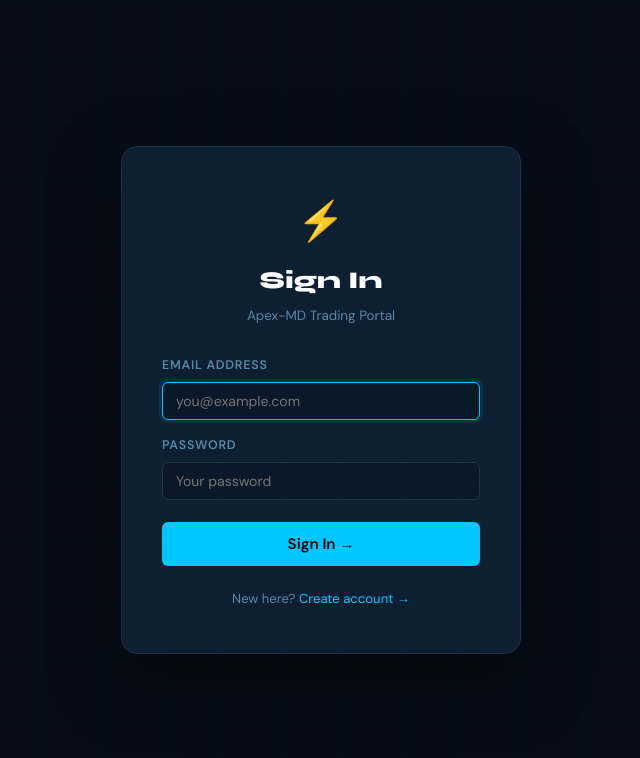
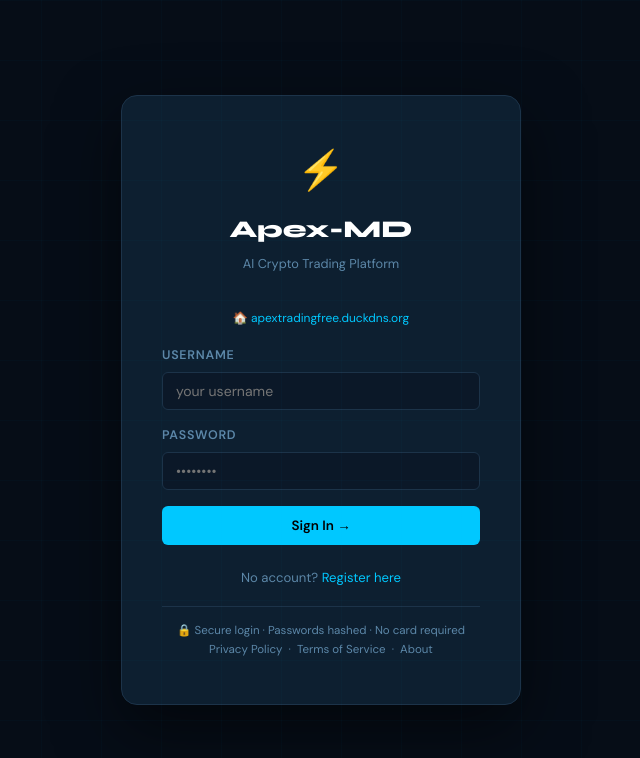
Before and after one commit to pancha2000/Apex-MD-Trading-Helper-vps, a website: page web/public/views/auth/login.html in a window 1280 px wide. Shown: the whole page, without its empty margins (319-959 px from the left). Drawn offline with Linux system fonts and the light colour scheme.

Commit message:
update login.html

```diff
--- a/web/public/views/auth/login.html
+++ b/web/public/views/auth/login.html
@@ -3,50 +3,99 @@
 <head>
 <meta charset="UTF-8">
 <meta name="viewport" content="width=device-width,initial-scale=1">
-<title>Sign In · Apex-MD</title>
+<title>Sign In · Apex-MD — AI Crypto Trading Platform</title>
+<meta name="description" content="Sign in to your Apex-MD account — AI-powered crypto trading platform.">
+<meta name="robots" content="noindex, nofollow">
 <link rel="stylesheet" href="/css/main.css">
 <link rel="stylesheet" href="/css/auth.css">
 </head>
 <body>
 <div class="auth-wrap">
-  <div class="auth-box fade-up">
+  <div class="auth-box">
+
+    <!-- Branding -->
     <div class="auth-logo">
       <div class="auth-logo-icon">⚡</div>
-      <div class="auth-title">Sign In</div>
-      <div class="auth-sub">Apex-MD Trading Portal</div>
+      <div class="auth-title">Apex-MD</div>
+      <div class="auth-sub" style="font-size:.8rem;color:var(--text2)">AI Crypto Trading Platform</div>
     </div>
+
+    <!-- Site identity — helps Google verify legitimacy -->
+    <div style="text-align:center;margin-bottom:16px">
+      <a href="/" style="font-size:.75rem;color:var(--accent);text-decoration:none">
+        🏠 apextradingfree.duckdns.org
+      </a>
+    </div>
+
     <div id="msg"></div>
-    <form method="POST" action="/auth/login">
-      <input type="hidden" id="next-input" name="next" value="">
+
     <div class="field">
-        <label class="field-label">Email Address</label>
-        <input class="inp" type="email" name="email" placeholder="you@example.com" autocomplete="email" autofocus required>
+      <label class="field-label">Username</label>
+      <input class="inp" id="uname" type="text" autocomplete="username" placeholder="your username">
     </div>
     <div class="field">
       <label class="field-label">Password</label>
-        <input class="inp" type="password" name="password" placeholder="Your password" autocomplete="current-password" required>
+      <input class="inp" id="pwd" type="password" autocomplete="current-password" placeholder="••••••••">
     </div>
-      <button type="submit" class="btn btn-primary" style="width:100%;justify-content:center;padding:12px;font-size:.95rem;margin-top:6px">
+
+    <button class="btn btn-primary" style="width:100%;justify-content:center;padding:11px" id="login-btn" onclick="doLogin()">
       Sign In →
     </button>
-    </form>
-    <div class="auth-footer">New here? <a href="/auth/register">Create account →</a></div>
+
+    <div class="auth-footer">
+      No account? <a href="/auth/register">Register here</a>
+    </div>
+
+    <!-- Trust signals -->
+    <div style="margin-top:18px;padding-top:14px;border-top:1px solid var(--border);text-align:center;font-size:.72rem;color:var(--text2);line-height:1.7">
+      🔒 Secure login · Passwords hashed · No card required<br>
+      <a href="/privacy" style="color:var(--text2)">Privacy Policy</a>
+      &nbsp;·&nbsp;
+      <a href="/terms" style="color:var(--text2)">Terms of Service</a>
+      &nbsp;·&nbsp;
+      <a href="/" style="color:var(--text2)">About</a>
+    </div>
+
   </div>
 </div>
 
 <script>
-const D = window.__DATA__ || {};
-if (D.registered) {
-  document.getElementById('msg').innerHTML = '<div class="auth-alert-ok">✅ Account created! Please sign in.</div>';
+const params = new URLSearchParams(location.search);
+if (params.get('registered')) {
+  document.getElementById('msg').innerHTML = '<div class="auth-alert-ok">✅ Account created — please log in.</div>';
 }
-if (D.suspended) {
-  document.getElementById('msg').innerHTML = '<div style="background:rgba(255,171,0,.08);border:1px solid rgba(255,171,0,.25);border-radius:6px;padding:11px 14px;margin-bottom:16px;font-size:.83rem;color:var(--yellow)">⚠️ Your account has been suspended.</div>';
+if (params.get('error')) {
+  document.getElementById('msg').innerHTML = '<div class="auth-alert-err">❌ ' + decodeURIComponent(params.get('error')) + '</div>';
 }
-if (D.errMsg) {
-  document.getElementById('msg').innerHTML = '<div class="auth-alert-err">'+D.errMsg+'</div>';
+
+document.getElementById('pwd').addEventListener('keydown', e => { if (e.key === 'Enter') doLogin(); });
+
+async function doLogin() {
+  const btn = document.getElementById('login-btn');
+  btn.disabled = true; btn.textContent = 'Signing in…';
+  const uname = document.getElementById('uname').value.trim();
+  const pwd   = document.getElementById('pwd').value;
+  if (!uname || !pwd) {
+    document.getElementById('msg').innerHTML = '<div class="auth-alert-err">Please fill in all fields.</div>';
+    btn.disabled = false; btn.textContent = 'Sign In →'; return;
   }
-if (D.nextUrl) {
-  document.getElementById('next-input').value = D.nextUrl;
+  try {
+    const r = await fetch('/auth/login', {
+      method: 'POST',
+      headers: { 'Content-Type': 'application/json' },
+      body: JSON.stringify({ username: uname, password: pwd })
+    });
+    const d = await r.json();
+    if (d.ok) {
+      location.href = d.redirect || '/app/';
+    } else {
+      document.getElementById('msg').innerHTML = '<div class="auth-alert-err">❌ ' + (d.error || 'Login failed') + '</div>';
+      btn.disabled = false; btn.textContent = 'Sign In →';
+    }
+  } catch(e) {
+    document.getElementById('msg').innerHTML = '<div class="auth-alert-err">❌ Network error</div>';
+    btn.disabled = false; btn.textContent = 'Sign In →';
+  }
 }
 </script>
 </body>
```
Lines whose indentation alone changed are shown as unchanged.
